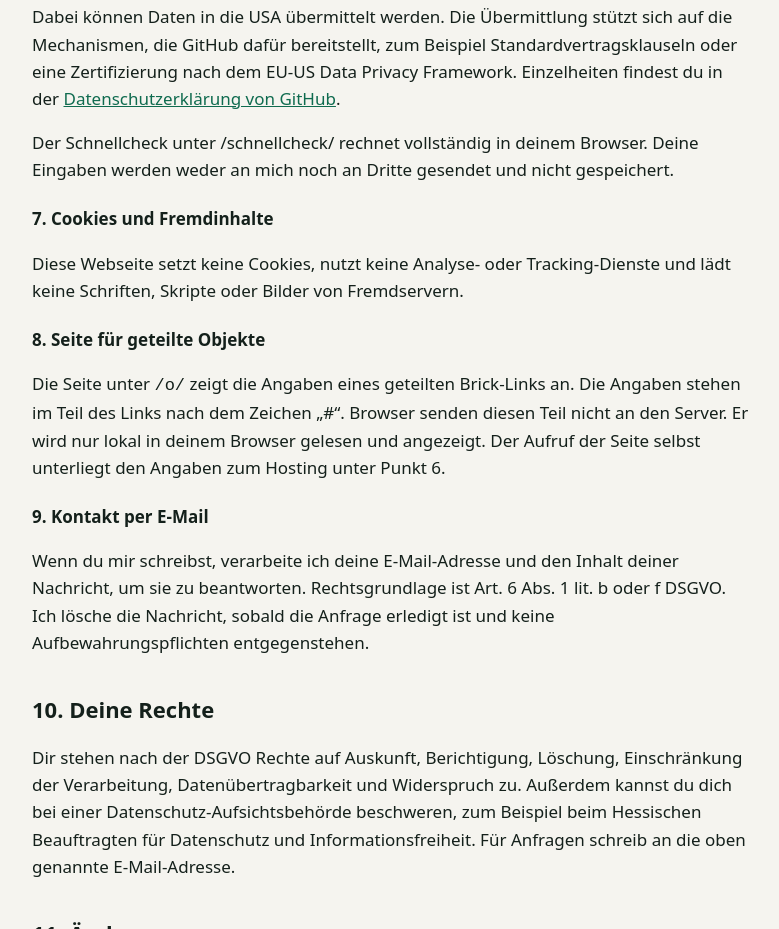
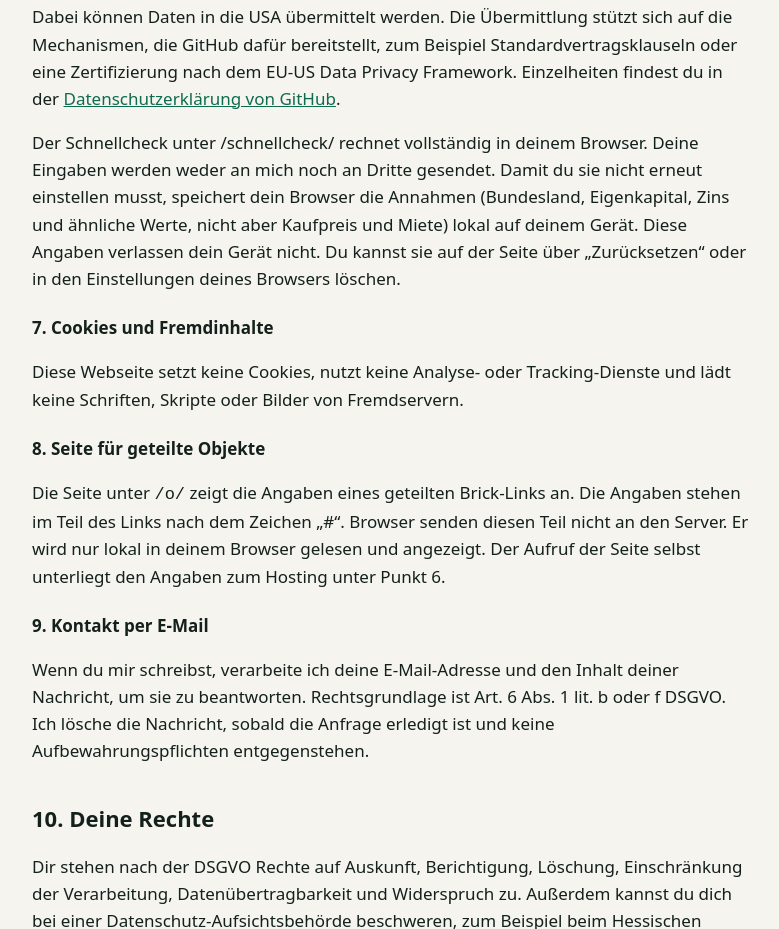
Before and after one commit to buehlphilipp/brick-website, a plain HTML site: page datenschutz/index.html in a window 1280 px wide. Shown: the part 1511-2440 px from the top of the page, without its empty margins (248-1027 px from the left). Drawn offline with Linux system fonts and the light colour scheme.

Commit message:
Add files via upload

```diff
--- a/datenschutz/index.html
+++ b/datenschutz/index.html
@@ -43,7 +43,7 @@ E-Mail: <a href="mailto:mail.brickapp@gmail.com">mail.brickapp@gmail.com</a></p>
 <h3>6. Hosting</h3>
 <p>Diese Webseite wird über GitHub Pages bereitgestellt. Anbieter ist GitHub Inc., 88 Colin P. Kelly Jr. Street, San Francisco, CA 94107, USA. Beim Aufruf der Seite verarbeitet der Anbieter technisch notwendige Daten, insbesondere deine IP-Adresse, Datum und Uhrzeit des Aufrufs sowie die angeforderte Seite (Server-Logdateien). Das geschieht, um die Seite auszuliefern und sicher zu betreiben. Rechtsgrundlage ist Art. 6 Abs. 1 lit. f DSGVO (berechtigtes Interesse an einer stabilen und sicheren Bereitstellung).</p>
 <p>Dabei können Daten in die USA übermittelt werden. Die Übermittlung stützt sich auf die Mechanismen, die GitHub dafür bereitstellt, zum Beispiel Standardvertragsklauseln oder eine Zertifizierung nach dem EU-US Data Privacy Framework. Einzelheiten findest du in der <a href="https://docs.github.com/de/site-policy/privacy-policies/github-general-privacy-statement">Datenschutzerklärung von GitHub</a>.</p>
-<p>Der Schnellcheck unter /schnellcheck/ rechnet vollständig in deinem Browser. Deine Eingaben werden weder an mich noch an Dritte gesendet und nicht gespeichert.</p>
+<p>Der Schnellcheck unter /schnellcheck/ rechnet vollständig in deinem Browser. Deine Eingaben werden weder an mich noch an Dritte gesendet. Damit du sie nicht erneut einstellen musst, speichert dein Browser die Annahmen (Bundesland, Eigenkapital, Zins und ähnliche Werte, nicht aber Kaufpreis und Miete) lokal auf deinem Gerät. Diese Angaben verlassen dein Gerät nicht. Du kannst sie auf der Seite über „Zurücksetzen“ oder in den Einstellungen deines Browsers löschen.</p>
 
 <h3>7. Cookies und Fremdinhalte</h3>
 <p>Diese Webseite setzt keine Cookies, nutzt keine Analyse- oder Tracking-Dienste und lädt keine Schriften, Skripte oder Bilder von Fremdservern.</p>
```
